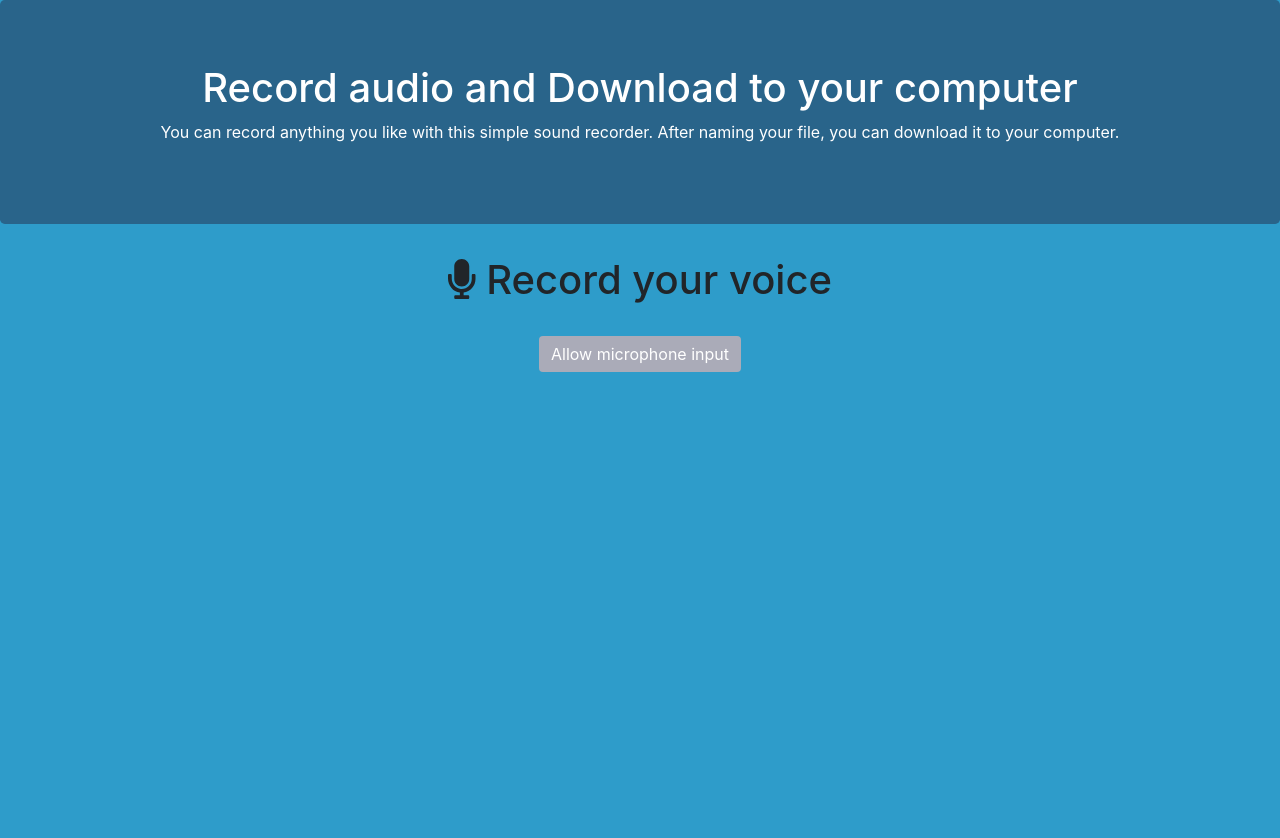
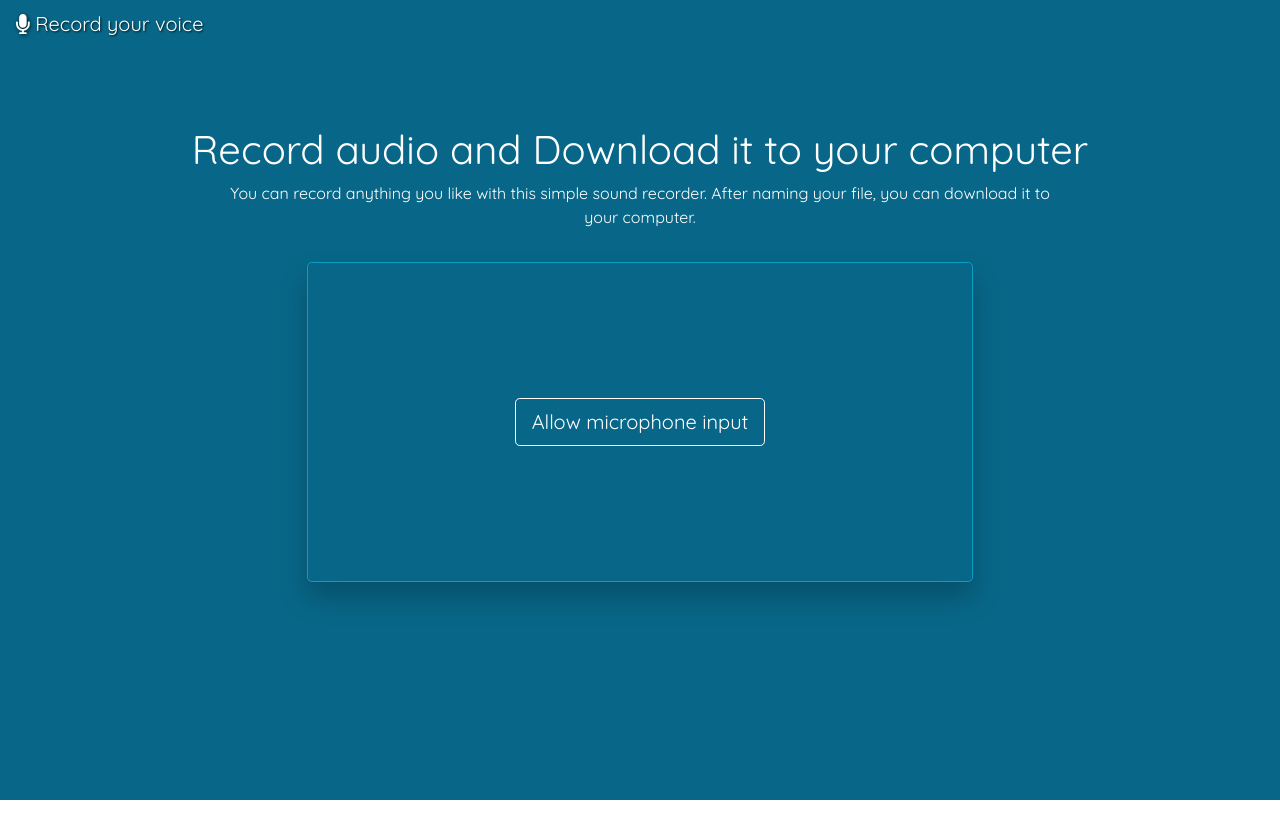
Before and after one commit to sabinefrister/soundrecorder, a React (Create React App) app: page / in a window 1280 px wide. Shown: the top 838 px of the page. After the commit the page ends 800 px from the top, so only its background shows below. Built offline with nearby package versions, Linux system fonts and the light colour scheme.

Commit message:
Change and finalize layout.

```diff
--- a/public/index.html
+++ b/public/index.html
@@ -2,7 +2,7 @@
 <html lang="en">
   <head>
     <meta charset="utf-8" />
-    <link rel="icon" href="%PUBLIC_URL%/favicon.ico" />
+    <link href="https://fonts.googleapis.com/css2?family=Quicksand:wght@300;400&display=swap" rel="stylesheet">
     <meta name="viewport" content="width=device-width, initial-scale=1" />
     <meta name="theme-color" content="#000000" />
     <meta
--- a/src/App.css
+++ b/src/App.css
@@ -1,36 +1,86 @@
-h1.headline {
-  margin-bottom: 2rem;
+#root {
+  text-align: center;
+  color: #FFFFFF;
+  background-color: #086788;
+  font-family: 'Quicksand', sans-serif;
+  height: 100vh;
+}
+
+body {
+  color: #FFFFFF;
+}
+
+nav {
+  height: 3rem;
+  text-shadow: 1px 1px 2px rgba(0,0,0,.8);
+}
+
+svg {
+  height: 100% !important;
+  padding-top: 5px;
+  filter: drop-shadow(1px 1px 2px rgba(0,0,0,.8));
+}
+
+p {
+  margin: 0 12%;
+}
+
+.timer h3 {
+  padding-bottom: 1rem;
+}
+
+.main-container {
+  margin: 6% 10%;
 }
 
 div.jumbotron {
-  text-align: center;
-  color: white;
-  background-color: #29648A;
-  /*background-color:  #25274D;*/
-  /*background-color: #464866;*/
+  margin: 3% 20%;
+  height: 40vh;
+  background-color: #086788;
+  border: 1px solid #07A0C3;
+  box-shadow: 0 16px 28px 0 rgba(0,0,0,.22);
+  display: flex;
+  justify-content: center;
+  align-items: center;
+}
+
+.modal-content {
+  background-color: #086788 !important;
+  box-shadow: 0 16px 28px 0 rgba(0,0,0,.22);
+  border: 1px solid #FFFFFF !important;
+  font-family: 'Quicksand', sans-serif;
+  color: #FFFFFF;
+}
+
+.close {
+  color: #FFFFFF !important;
 }
 
 audio {
   border-radius: 4px;
+  width: 80%;
+  margin: 1rem 0;
 }
 
 .btn.btn-primary {
   margin: 0 10px;
-  background-color: #AAABB8;
+  background-color: #086788;
+  border: 1px solid #FFFFFF;
   color: white;
-  border: 0;
 }
 
 .btn.btn-primary:hover {
   margin: 0 10px;
-  background-color: #464866;
+  background-color: #07A0C3;
+  border: 1px solid #FFFFFF;
   color: white;
 }
 
-.App {
-  text-align: center;
-  background-color: #2E9CCA;
-  height: 1000px;
+.btn.btn-primary:focus {
+  margin: 0 10px;
+  background-color: #086788;
+  border: 1px solid #FFFFFF;
+  color: white;
 }
 
 #record {
@@ -41,6 +91,7 @@ audio {
 #record:disabled {
   opacity: 1;
   background-color: #ca382e;
+  border: 1px solid #FFFFFF;
 }
 
 #stop:disabled {
@@ -51,18 +102,14 @@ audio {
 
 @keyframes pulse-record {
   0% {
-    box-shadow: 0 0 0 0 rgba(202, 56, 46, 0.7);
+    box-shadow: 0 0 0 0 rgba(217, 30, 24, 1);
   }
 
-  70% {
-    box-shadow: 0 0 0 10px rgba(202, 56, 46, 0);
+  90% {
+    box-shadow: 0 0 0 10px rgba(217, 30, 24, 0);
   }
 
   100% {
-    box-shadow: 0 0 0 0 rgba(202, 56, 46, 0);
+    box-shadow: 0 0 0 0 rgba(217, 30, 24, 0);
   }
 }
-
-#mute {
-  background-color: #ca862e;
-}
--- a/src/App.js
+++ b/src/App.js
@@ -1,5 +1,5 @@
 import React, { Component } from 'react';
-import { Container, Jumbotron, Row, Col } from 'react-bootstrap';
+import { Navbar, Container, Jumbotron, Row, Col } from 'react-bootstrap';
 import { FontAwesomeIcon } from '@fortawesome/react-fontawesome';
 import { faMicrophone } from '@fortawesome/free-solid-svg-icons';
 import './App.css';
@@ -8,6 +8,7 @@ import Recorder from './Recorder';
 import AudioPlayer from './AudioPlayer';
 import DownloadButton from './DownloadButton';
 import NewRecordingButton from './NewRecordingButton';
+
 
 class App extends Component {
   constructor(props) {
@@ -39,21 +40,20 @@ class App extends Component {
 
   render() {
   	return (
-  		<div className="App">
+  		<React.Fragment>
+			  <Navbar variant="dark">
+			    <Navbar.Brand>
+			    	<FontAwesomeIcon icon={faMicrophone}  className="d-inline-block align-top"/>
+			    	{' '}Record your voice
+			    </Navbar.Brand>
+			  </Navbar>
+				<Container className="main-container">
+				  <h1>Record audio and Download it to your computer</h1>
+				  <p>
+				    You can record anything you like with this simple sound recorder.
+				    After naming your file, you can download it to your computer.
+				  </p>
 				  <Jumbotron>
-				  <h1>Record audio and Download to your computer</h1>
-				  <p>
-				    You can record anything you like with this simple sound recorder. After naming your file,
-				    you can download it to your computer.
-				  </p>
-				</Jumbotron>
-				<Container>
-					<Row>
-						<Col className="headline">
-							<h1 className="headline"><FontAwesomeIcon icon={faMicrophone} /> Record your voice</h1>
-						</Col>
-					</Row>
-
 						{!this.state.streamAvailable && (
 							<Row>
 								<Col className="recorder">
@@ -85,8 +85,9 @@ class App extends Component {
 								</Col>
 							</Row>
 						)}
+					</Jumbotron>
 		    </Container>
-	    </div>
+	    </React.Fragment>
   	)
   }
 };
--- a/src/AudioPlayer.js
+++ b/src/AudioPlayer.js
@@ -1,4 +1,5 @@
 import React, { Component } from 'react';
+
 
 class AudioPlayer extends Component {
   constructor(props) {
@@ -9,7 +10,7 @@ class AudioPlayer extends Component {
 	render() {
     return (
 			<div>
-				<h4>{this.props.fileName}</h4>
+				<h3>{this.props.fileName}</h3>
 				<audio controls
 					src={this.props.audioURL}
 				/>
--- a/src/DownloadButton.js
+++ b/src/DownloadButton.js
@@ -1,5 +1,6 @@
 import React, { Component } from 'react';
 import Button from 'react-bootstrap/Button';
+
 
 class DownloadButton extends Component {
   constructor(props) {
@@ -10,7 +11,7 @@ class DownloadButton extends Component {
 	render() {
     return (
 			<React.Fragment>
-				<Button href={this.props.audioURL} download={this.props.fileName}>Download this audio</Button>
+				<Button size="lg" href={this.props.audioURL} download={this.props.fileName}>Download this audio</Button>
 			</React.Fragment>
     );
   }
--- a/src/MicrophoneAccess.js
+++ b/src/MicrophoneAccess.js
@@ -1,5 +1,6 @@
 import React, { Component } from 'react';
 import Button from 'react-bootstrap/Button';
+
 
 class MicrophoneAccess extends Component {
   constructor(props) {
@@ -19,7 +20,7 @@ class MicrophoneAccess extends Component {
   render() {
     return (
       <React.Fragment>
-          <Button onClick={this.getMicrophone}>
+          <Button size="lg" onClick={this.getMicrophone}>
             Allow microphone input
           </Button>
       </React.Fragment>
--- a/src/NewRecordingButton.js
+++ b/src/NewRecordingButton.js
@@ -1,5 +1,6 @@
 import React, { Component } from 'react';
 import {Button, Modal} from 'react-bootstrap/';
+
 
 class NewRecordingButton extends Component {
   constructor(props) {
@@ -29,20 +30,20 @@ class NewRecordingButton extends Component {
 	render() {
     return (
 			<React.Fragment>
-				<Button onClick={this.handleShow}>Start a new recording</Button>
-				<Modal show={this.state.show} onHide={this.handleClose}>
+				<Button size="lg" onClick={this.handleShow}>Start a new recording</Button>
+				<Modal show={this.state.show} onHide={this.handleClose} centered>
 					<Modal.Header closeButton>
 						<Modal.Title>
 							Start a new Recording
 						</Modal.Title>
 					</Modal.Header>
 					<Modal.Body>
-						You can start a new recording, but your previous recording will be deleted.
-						Did you save it? If not, please cancel. If yes, press OK.
+						Did you save your previous recording?
+						If yes, press OK. If not, please cancel and save it, if you want to keep it.
 					</Modal.Body>
 					<Modal.Footer>
 						<Button onClick={this.handleClose}>Cancel</Button>
-						<Button onClick={this.onOK}>Ok</Button>
+						<Button onClick={this.onOK}>OK</Button>
 					</Modal.Footer>
 				</Modal>
 			</React.Fragment>
--- a/src/Recorder.js
+++ b/src/Recorder.js
@@ -72,12 +72,14 @@ class Recorder extends Component {
     return (
 			<div className="recorder">
 				<Timer timerStarted={this.state.timerStarted} />
-				<Button id={this.state.idRecordButton}
+				<Button size="lg"
+								id={this.state.idRecordButton}
 								onClick={this.startRecording}
 								disabled={!this.state.enableRecordButton}>
 								Record
 				</Button>
-				<Button id="stop"
+				<Button size="lg"
+								id="stop"
 								onClick={this.stopRecording}
 								disabled={!this.state.enableStopButton}>
 								Stop
--- a/src/Timer.js
+++ b/src/Timer.js
@@ -1,5 +1,4 @@
 import React, { Component } from 'react';
-import Button from 'react-bootstrap/Button';
 
 
 class Timer extends Component {
@@ -36,7 +35,11 @@ class Timer extends Component {
 
 	render() {
     return (
-			<span className="recordDuration">{this.state.duration ? this.state.duration.toLocaleTimeString() : "00:00:00"}</span>
+    	<div className="timer">
+				<h3>
+					{this.state.duration ? this.state.duration.toLocaleTimeString() : "00:00:00"}
+				</h3>
+			</div>
     );
   }
 }
--- a/src/index.js
+++ b/src/index.js
@@ -6,6 +6,7 @@ import * as serviceWorker from './serviceWorker';
 
 // Importing the Bootstrap CSS
 import 'bootstrap/dist/css/bootstrap.min.css';
+
 
 ReactDOM.render(
   <React.StrictMode>
```
Lines whose indentation alone changed are shown as unchanged.
